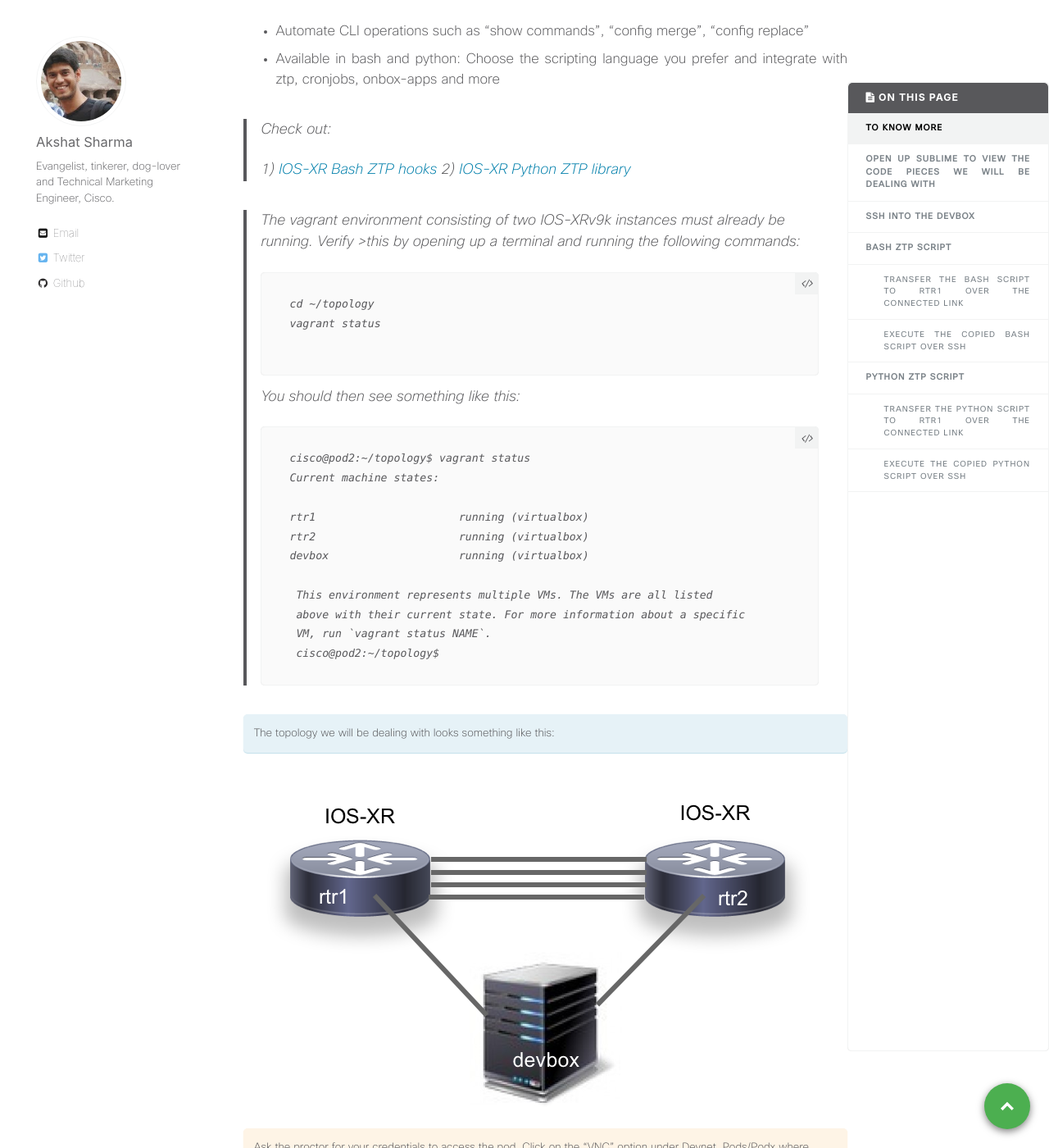
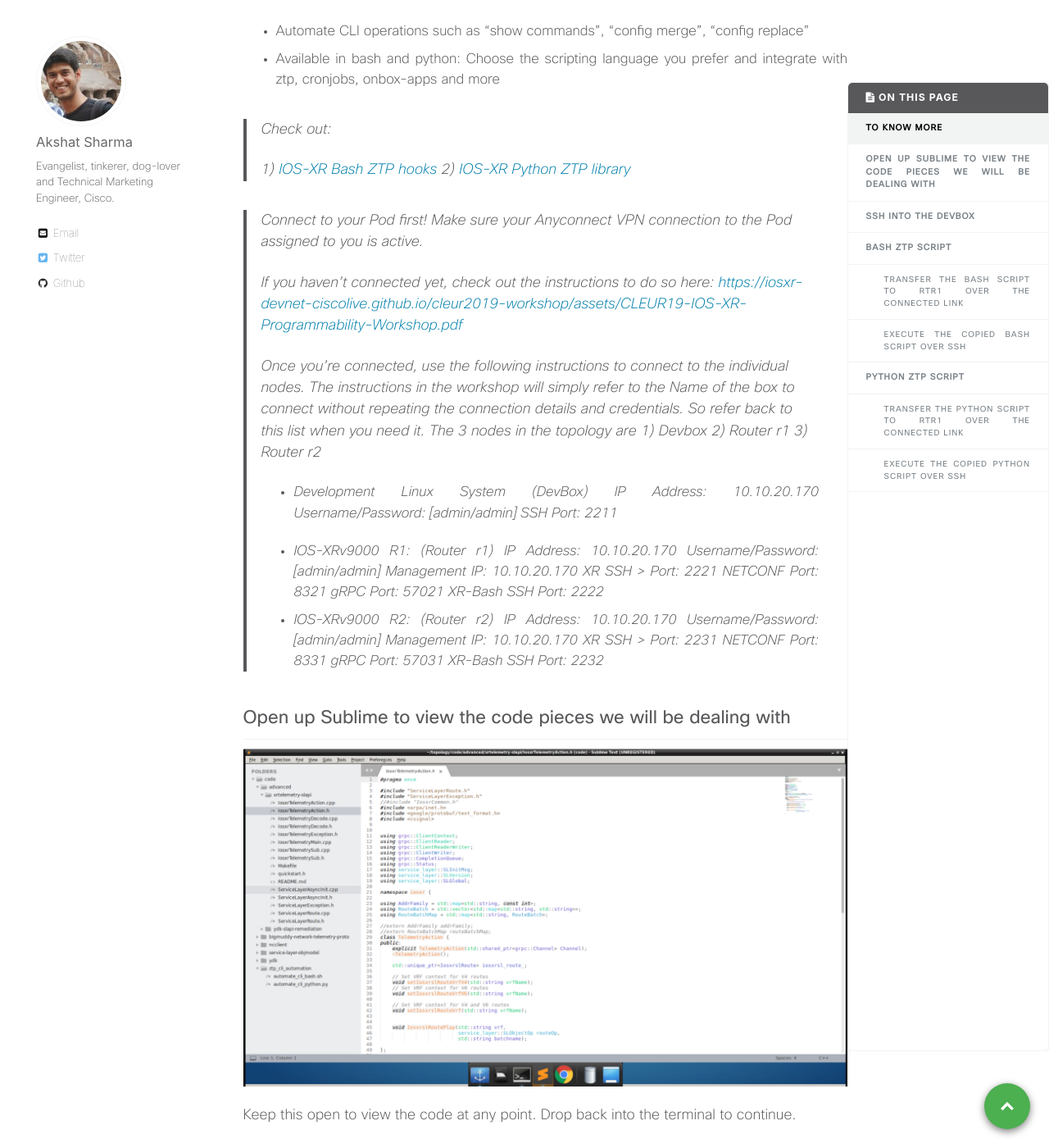
Before and after one commit to nanog75/hackathon, a Jekyll site: the page built from _wkinstructions/2018-06-12-step-1-ios-xr-ztp-bash-and-python-hooks.md, in a window 1280 px wide and 1400 px high, scrolled down 460 px. Shown: the whole window at 82% size. Built offline with Jekyll 4.4.1, drawn with Linux system fonts in a browser that asks for light colours; comment, search, counter and statistics services are not loaded; some of the changed text lies outside the part shown.

Commit message:
Update 2018-06-12-step-1-ios-xr-ztp-bash-and-python-hooks.md

````diff
--- a/_wkinstructions/2018-06-12-step-1-ios-xr-ztp-bash-and-python-hooks.md
+++ b/_wkinstructions/2018-06-12-step-1-ios-xr-ztp-bash-and-python-hooks.md
@@ -30,39 +30,27 @@ Complete CLI support:
 >2) [IOS-XR Python ZTP library](https://xrdocs.io/software-management/tutorials/2016-08-26-working-with-ztp/#ztp_helpersh)
 
 
->The vagrant environment consisting of two IOS-XRv9k instances must already be running. Verify >this by opening up a terminal and running the following commands:
+>Connect to your Pod first! Make sure your Anyconnect VPN connection to the Pod assigned to you is active.
 >
->  ```
->  cd ~/topology
->  vagrant status
+> If you haven't connected yet, check out the instructions to do so here:
+><https://iosxr-devnet-ciscolive.github.io/cleur2019-workshop/assets/CLEUR19-IOS-XR-Programmability-Workshop.pdf>
 >
->  ```
-> You should then see something like this:
->  ```
->  cisco@pod2:~/topology$ vagrant status
->  Current machine states:
 >
->  rtr1                      running (virtualbox)
->  rtr2                      running (virtualbox)
->  devbox                    running (virtualbox)
+> Once you're connected, use the following instructions to connect to the individual nodes.
+> The instructions in the workshop will simply refer to the Name of the box to connect without
+> repeating the connection details and credentials. So refer back to this list when you need it.
+> The 3 nodes in the topology are
+> 1) Devbox
+> 2) Router r1
+> 3) Router r2
 >
->   This environment represents multiple VMs. The VMs are all listed
->   above with their current state. For more information about a specific
->   VM, run `vagrant status NAME`.
->   cisco@pod2:~/topology$
->  ```
-
-{: .notice--info}
-
-
-The topology we will be dealing with looks something like this:
-
-![topology.png]({{site.baseurl}}/images/topology.png)
-
-
-Ask the proctor for your credentials to access the pod. Click on the "VNC" option under Devnet_Pods/Podx where Podx is the pod assigned to you.
-{: .notice--warning}
-
+> * Development Linux System (DevBox)
+>     IP Address: 10.10.20.170 Username/Password: [admin/admin] SSH Port: 2211
+>
+> * IOS-XRv9000 R1: (Router r1)
+>     IP Address: 10.10.20.170 Username/Password: [admin/admin] Management IP: 10.10.20.170 XR SSH >     Port: 2221 NETCONF Port: 8321 gRPC Port: 57021 XR-Bash SSH Port: 2222
+> * IOS-XRv9000 R2:  (Router r2)
+>     IP Address: 10.10.20.170 Username/Password: [admin/admin] Management IP: 10.10.20.170 XR SSH >     Port: 2231 NETCONF Port: 8331 gRPC Port: 57031 XR-Bash SSH Port: 2232
 
 ## Open up Sublime to view the code pieces we will be dealing with
 ![sublime.png]({{site.baseurl}}/images/sublime.png)
````
